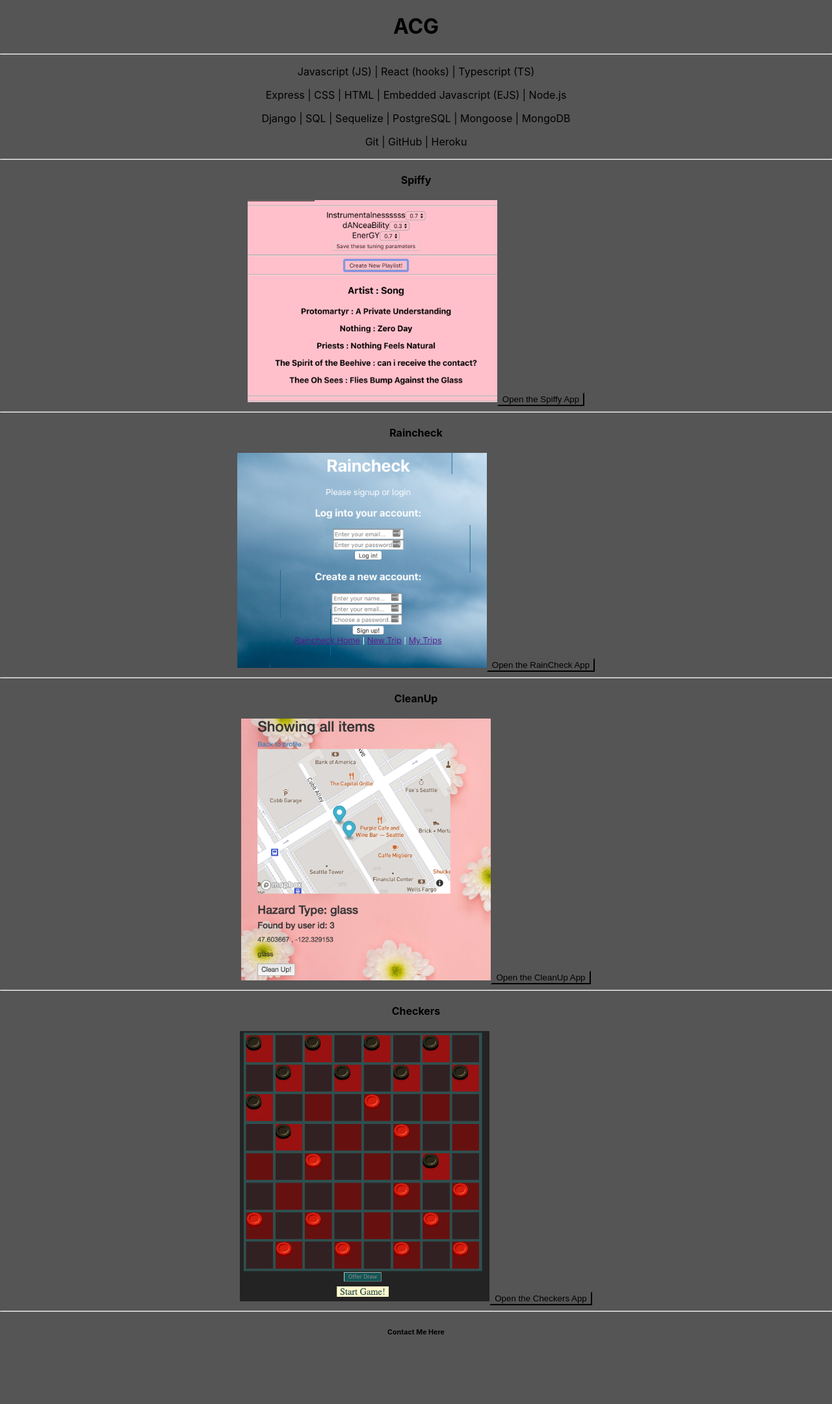
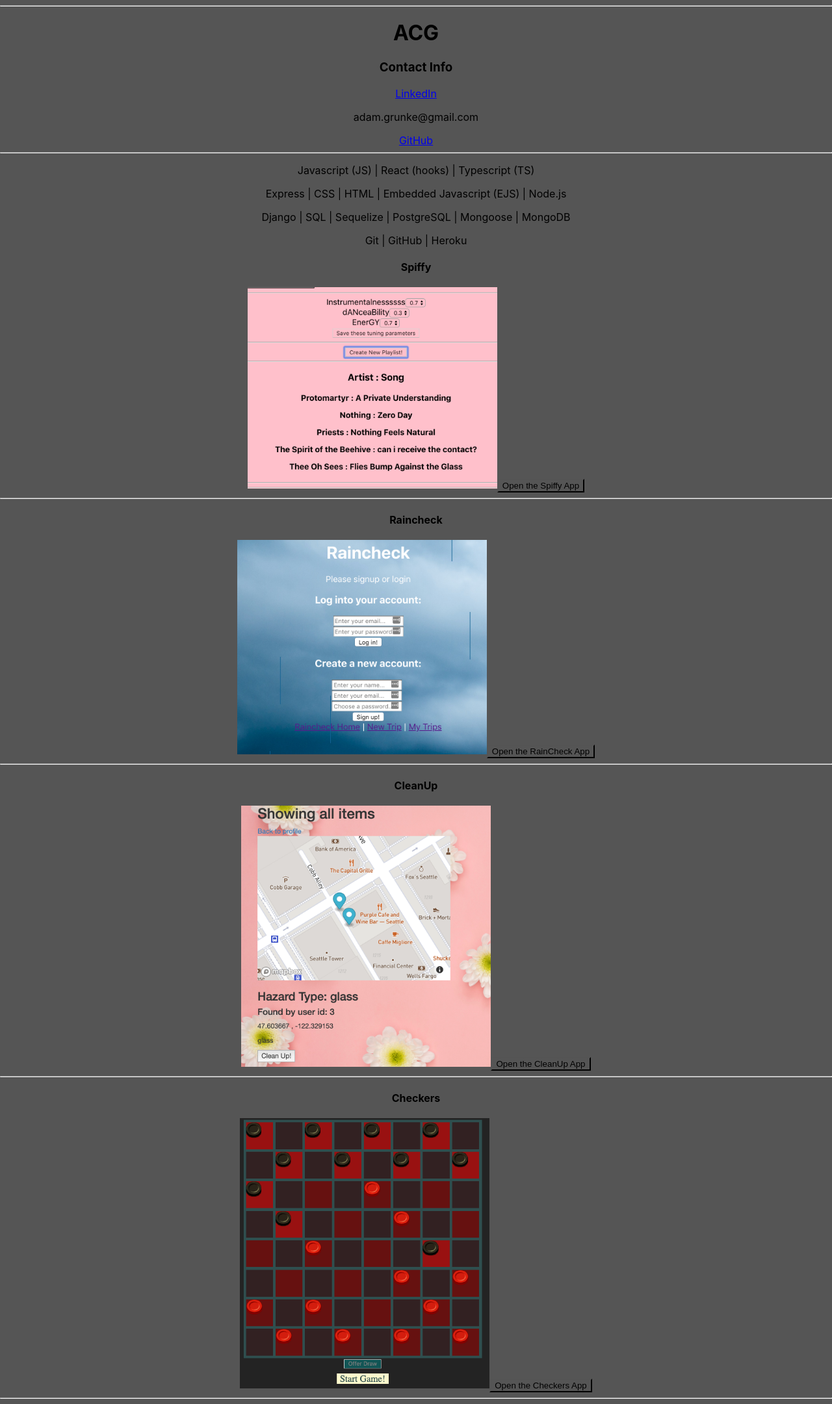
Before and after one commit to adamgrunke/portfolio-react-typescript, a React (Create React App) app: page / in a window 1280 px wide. Shown: the whole page at 65% size. Before the commit the page ends 2082 px from the top, so only its background shows below. Built offline with nearby package versions, Linux system fonts and the light colour scheme.

Commit message:
created some additional components for organization. added contact info

```diff
--- a/src/App.tsx
+++ b/src/App.tsx
@@ -1,19 +1,15 @@
 import React from 'react';
 import './App.css';
-import AboutMe from './components/AboutMe';
+import MyDetails from './components/MyDetails';
+import AllApps from './components/AllApps';
 
-import ContactMe from './components/ContactMe'
-import AllApps from './components/AllApps';
 const App: React.FC = () => {
   return (
     <div className="App">
-      <AboutMe/>
       <hr/>
+      <MyDetails/>
       <AllApps/>
       <hr/>
-      <ContactMe/>
-
-
     </div>
   );
 }
--- a/src/components/AllApps.tsx
+++ b/src/components/AllApps.tsx
@@ -1,5 +1,4 @@
 import React from 'react';
-import SkillsCollection from './SkillsCollection';
 import Spiffy from './Spiffy';
 import RainCheck from './RainCheck';
 import CleanUp from './CleanUp';
@@ -9,8 +8,7 @@ const AllApps: React.FC = () => {
 
     return(
         <div>
-            <SkillsCollection/>
-            <hr/>
+
             <Spiffy/>
             <hr/>
             <RainCheck/>
--- a/src/components/ContactMe.tsx
+++ b/src/components/ContactMe.tsx
@@ -4,7 +4,12 @@ const ContactMe: React.FC = () => {
 
     return(
         <div>
-            <h6>Contact Me Here</h6>
+            <h3>Contact Info</h3>
+
+            <a href="https://www.linkedin.com/in/adamgrunke" target="blank">LinkedIn</a>
+            <p>adam.grunke@gmail.com</p>
+            <a href="https://github.com/adamgrunke" target="blank">GitHub</a>
+
         </div>
     );
 }
--- /dev/null
+++ b/src/components/MyDetails.tsx
@@ -0,0 +1,18 @@
+import React from 'react';
+import AboutMe from './AboutMe';
+import ContactMe from './ContactMe'
+import SkillsCollection from './SkillsCollection';
+
+const MyDetails: React.FC = () => {
+
+    return(
+        <div>
+            <AboutMe/>
+            <ContactMe/>
+            <hr/>
+            <SkillsCollection/>
+        </div>
+    );
+}
+
+export default MyDetails
```
